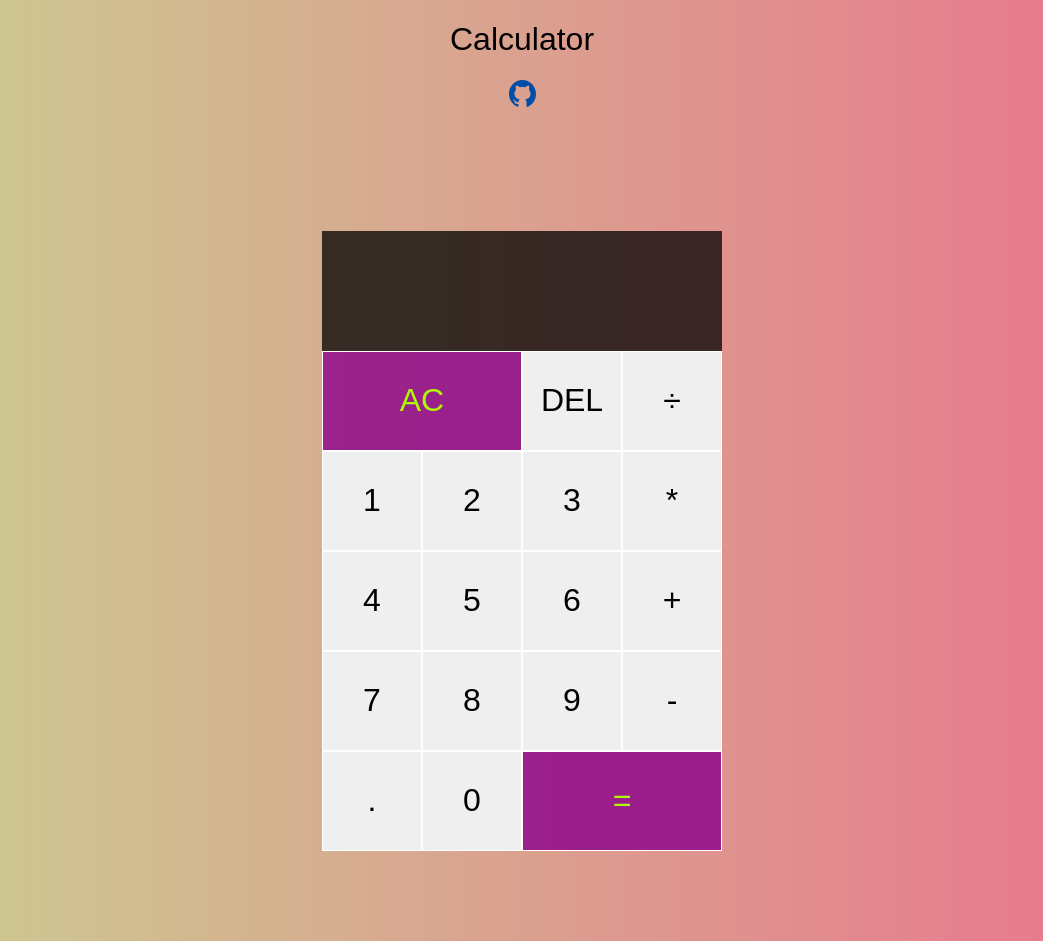
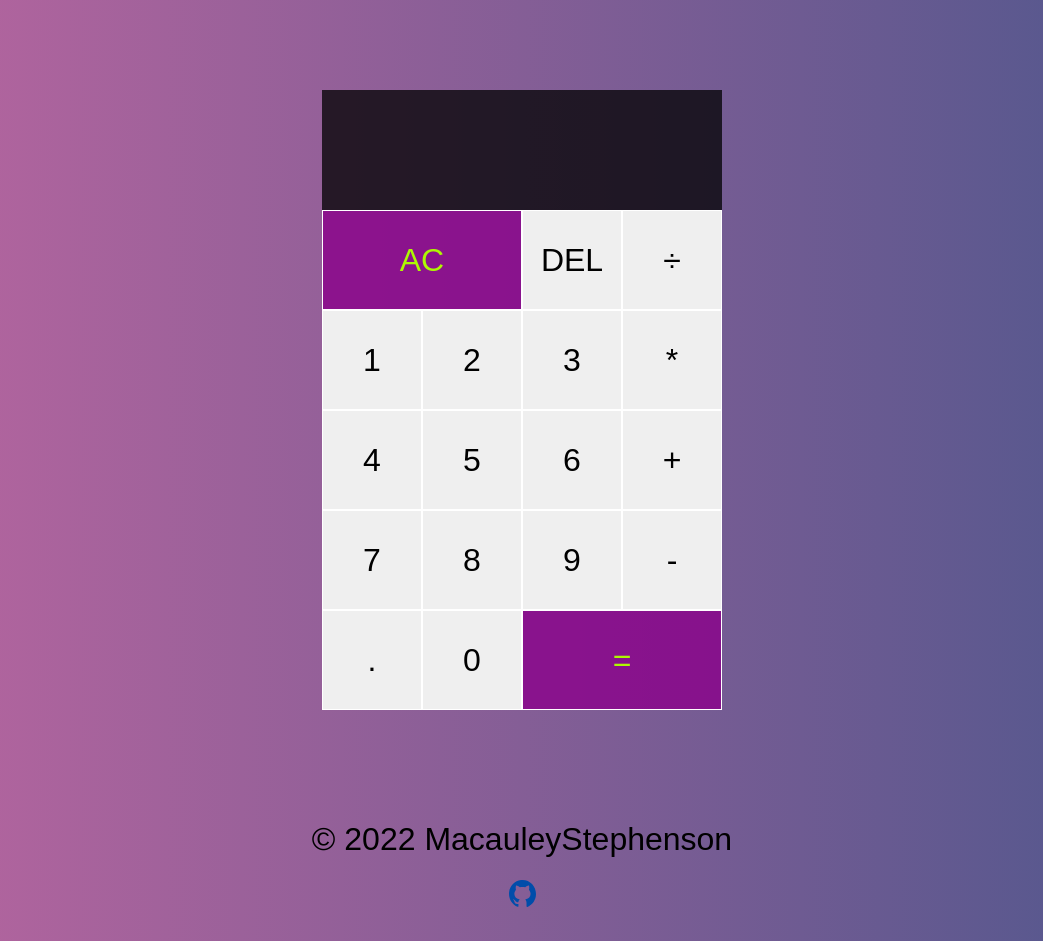
Before and after one commit to MacauleyStephenson/Calculator, a plain HTML site: page index.html in a window 1280 px wide. Shown: the whole page, without its empty margins (118-1161 px from the left). Drawn offline with Linux system fonts and the light colour scheme.

Commit message:
changed up some style choices, project complete

```diff
--- a/index.html
+++ b/index.html
@@ -9,17 +9,7 @@
 	<title>Calculator</title>
 </head>
 <body>
-        <div class="containerTitle">
-            <h1 class="title">Calculator</h1>
-        </div>
 
-		<div class="githubSvg">
-			<a class="githubLink vibrate" href="https://github.com/MacauleyStephenson" target="_blank">
-				<svg width="27" height="27" viewBox="0 0 27 27" fill="none" xmlns="http://www.w3.org/2000/svg">
-					<path d="M11.9846 0.096386C5.76197 0.792663 0.756834 5.94511 0.0804633 12.2116C-0.595907 18.7566 3.05649 24.6053 8.60273 26.8334C9.00855 26.9727 9.41437 26.6942 9.41437 26.1372V23.9091C9.41437 23.9091 8.87328 24.0483 8.19691 24.0483C6.30307 24.0483 5.49143 22.3773 5.35615 21.4025C5.22088 20.8454 4.95033 20.4277 4.54451 20.0099C4.13869 19.8707 4.00341 19.8707 4.00341 19.7314C4.00341 19.4529 4.40923 19.4529 4.54451 19.4529C5.35615 19.4529 6.03252 20.4277 6.30307 20.8454C6.97944 21.9595 7.79108 22.238 8.19691 22.238C8.738 22.238 9.14382 22.0987 9.41437 21.9595C9.54965 20.9847 9.95547 20.0099 10.7671 19.4529C7.65581 18.7566 5.35615 16.9463 5.35615 13.8827C5.35615 12.3509 6.03252 10.8191 6.97944 9.70501C6.84417 9.4265 6.70889 8.73022 6.70889 7.75544C6.70889 7.19841 6.70889 6.36288 7.11471 5.52735C7.11471 5.52735 9.00855 5.52735 10.9024 7.33767C11.5788 7.05916 12.5257 6.9199 13.4726 6.9199C14.4195 6.9199 15.3664 7.05916 16.1781 7.33767C17.9366 5.52735 19.9657 5.52735 19.9657 5.52735C20.2363 6.36288 20.2363 7.19841 20.2363 7.75544C20.2363 8.86948 20.101 9.4265 19.9657 9.70501C20.9127 10.8191 21.589 12.2116 21.589 13.8827C21.589 16.9463 19.2894 18.7566 16.1781 19.4529C16.9897 20.1492 17.5308 21.4025 17.5308 22.6558V26.2764C17.5308 26.6942 17.9366 27.1119 18.4777 26.9727C23.4829 24.8839 27 19.8707 27 14.0219C27 5.6666 20.101 -0.878402 11.9846 0.096386Z" fill="#004daa"/>
-				</svg>
-			</a>
-			</div>
 
 		<div class="calculator-grid">
 			<div class="output">
@@ -46,5 +36,15 @@
 			<button data-equals class="span-two">=</button>
 
 			</div>
+
+			<h1 class="copyright"> © 2022 MacauleyStephenson</h1>
+
+		<div class="githubSvg">
+			<a class="githubLink vibrate" href="https://github.com/MacauleyStephenson" target="_blank">
+				<svg width="27" height="27" viewBox="0 0 27 27" fill="none" xmlns="http://www.w3.org/2000/svg">
+					<path d="M11.9846 0.096386C5.76197 0.792663 0.756834 5.94511 0.0804633 12.2116C-0.595907 18.7566 3.05649 24.6053 8.60273 26.8334C9.00855 26.9727 9.41437 26.6942 9.41437 26.1372V23.9091C9.41437 23.9091 8.87328 24.0483 8.19691 24.0483C6.30307 24.0483 5.49143 22.3773 5.35615 21.4025C5.22088 20.8454 4.95033 20.4277 4.54451 20.0099C4.13869 19.8707 4.00341 19.8707 4.00341 19.7314C4.00341 19.4529 4.40923 19.4529 4.54451 19.4529C5.35615 19.4529 6.03252 20.4277 6.30307 20.8454C6.97944 21.9595 7.79108 22.238 8.19691 22.238C8.738 22.238 9.14382 22.0987 9.41437 21.9595C9.54965 20.9847 9.95547 20.0099 10.7671 19.4529C7.65581 18.7566 5.35615 16.9463 5.35615 13.8827C5.35615 12.3509 6.03252 10.8191 6.97944 9.70501C6.84417 9.4265 6.70889 8.73022 6.70889 7.75544C6.70889 7.19841 6.70889 6.36288 7.11471 5.52735C7.11471 5.52735 9.00855 5.52735 10.9024 7.33767C11.5788 7.05916 12.5257 6.9199 13.4726 6.9199C14.4195 6.9199 15.3664 7.05916 16.1781 7.33767C17.9366 5.52735 19.9657 5.52735 19.9657 5.52735C20.2363 6.36288 20.2363 7.19841 20.2363 7.75544C20.2363 8.86948 20.101 9.4265 19.9657 9.70501C20.9127 10.8191 21.589 12.2116 21.589 13.8827C21.589 16.9463 19.2894 18.7566 16.1781 19.4529C16.9897 20.1492 17.5308 21.4025 17.5308 22.6558V26.2764C17.5308 26.6942 17.9366 27.1119 18.4777 26.9727C23.4829 24.8839 27 19.8707 27 14.0219C27 5.6666 20.101 -0.878402 11.9846 0.096386Z" fill="#004daa"/>
+				</svg>
+			</a>
+			</div>
 </body>
 </html>
--- a/style.css
+++ b/style.css
@@ -3,11 +3,15 @@
 	font-family: Gotham Rounded, sans-serif;
 	font-weight: normal;
   }
+h1{
+	display: flex;
+	justify-content: center;
+}
 
   body {
 	margin: 0;
 	padding: 0;
-	background: linear-gradient(to right, #CBCE91FF, #EA738DFF);
+	background: linear-gradient(to right, rgb(184, 101, 159), rgb(81, 87, 141));
 	}
 
 	.calculator-grid {
```
